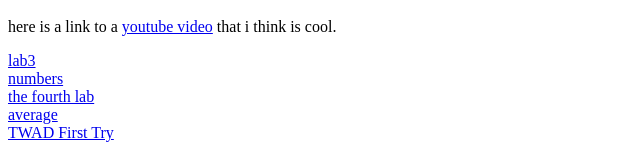
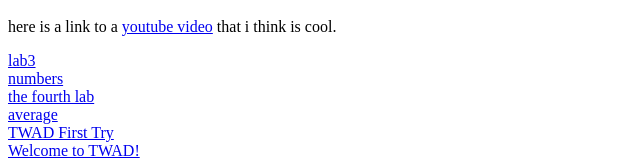
Before and after one commit to andrewparsley/andrewparsley.github.io, a plain HTML site: page index.html in a window 1280 px wide. Shown: the part 674-842 px from the top of the page, without its empty margins (0-640 px from the left). Drawn offline with Linux system fonts and the light colour scheme.

Commit message:
Update index.html

```diff
--- a/index.html
+++ b/index.html
@@ -52,6 +52,8 @@
             <a href="./avg1.html">average</a>
             <br>
             <a href="./TWADfirstTry.html">TWAD First Try</a>
+            <br>
+            <a href="./TWADintro.html">Welcome to TWAD!</a>
         </nav>
     </body>
 </html>
```
